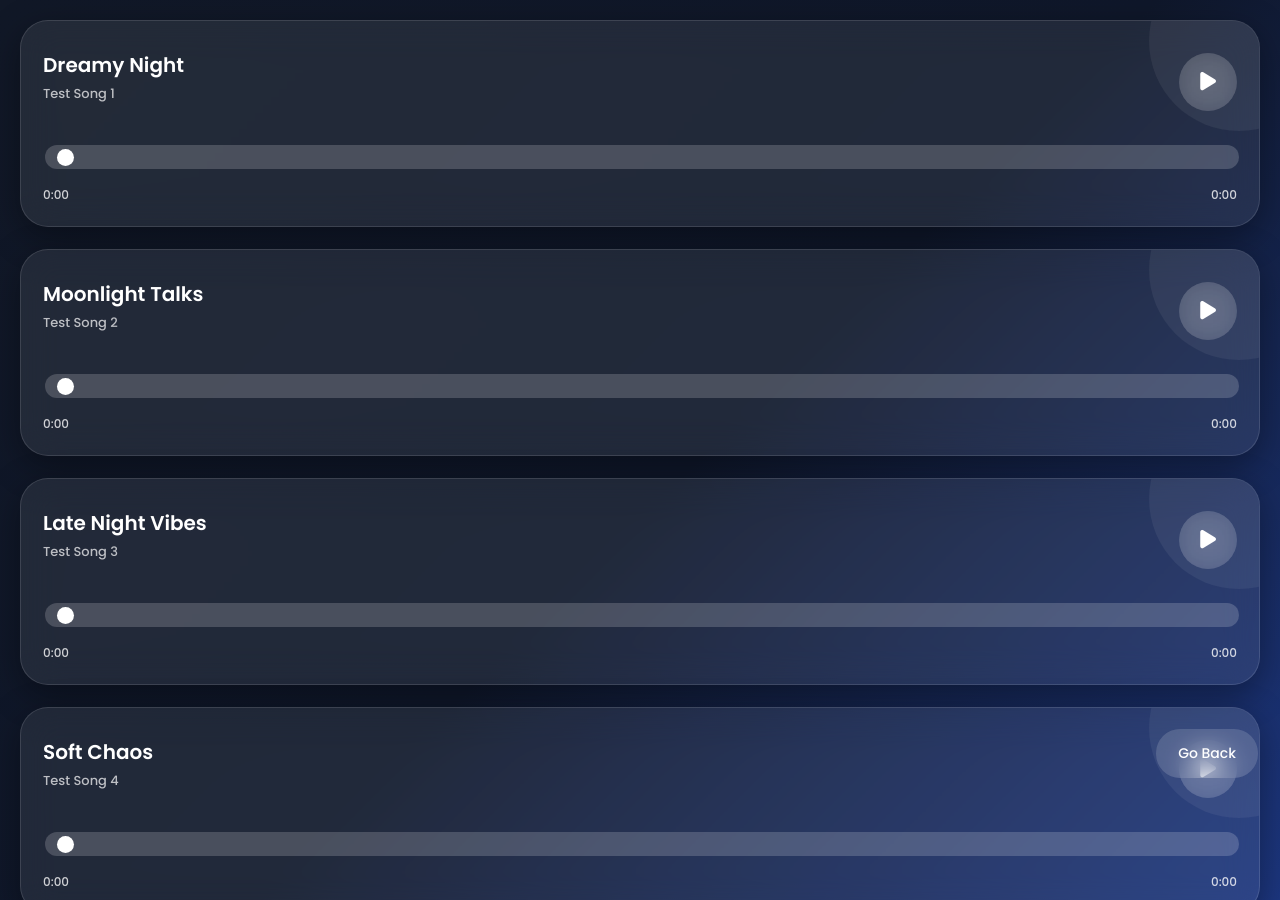
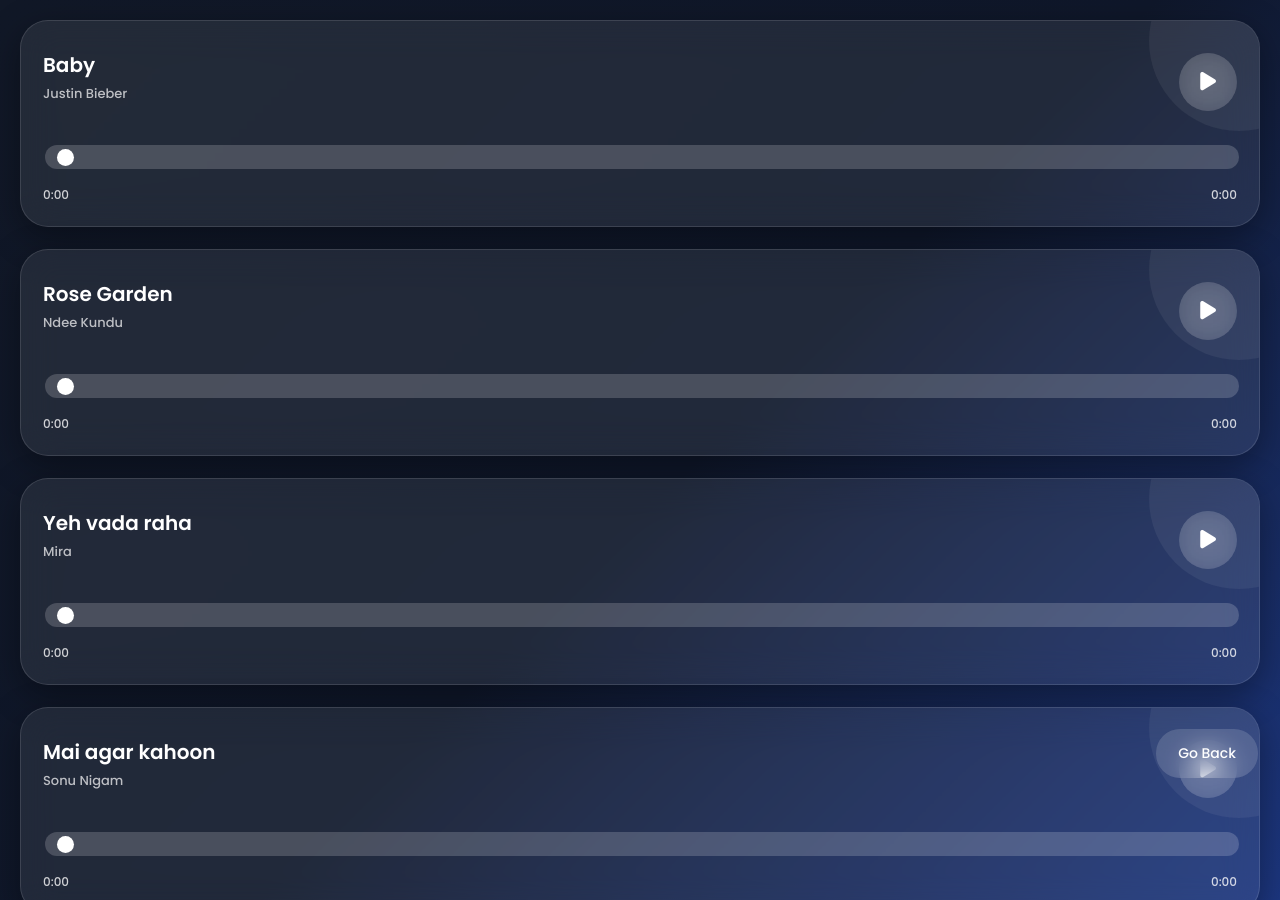
Before and after one commit to Dongitworld/Download, a plain HTML site: page songs.html in a window 1280 px wide. Shown: the top 900 px of the page. Drawn offline with Linux system fonts and the light colour scheme.

Commit message:
Update songs.html

```diff
--- a/songs.html
+++ b/songs.html
@@ -151,8 +151,8 @@ body{
   <div class="song-top">
 
     <div>
-      <div class="song-title">Dreamy Night</div>
-      <div class="artist">Test Song 1</div>
+      <div class="song-title">Baby</div>
+      <div class="artist">Justin Bieber</div>
     </div>
 
     <button class="play-btn" onclick="toggleSong(0,this)">
@@ -177,7 +177,7 @@ body{
 
   </div>
 
-  <audio src="https://www.soundhelix.com/examples/mp3/SoundHelix-Song-1.mp3"></audio>
+  <audio src="Song1.mp3"></audio>
 
 </div>
 
@@ -187,8 +187,8 @@ body{
   <div class="song-top">
 
     <div>
-      <div class="song-title">Moonlight Talks</div>
-      <div class="artist">Test Song 2</div>
+      <div class="song-title">Rose Garden</div>
+      <div class="artist">Ndee Kundu</div>
     </div>
 
     <button class="play-btn" onclick="toggleSong(1,this)">
@@ -213,7 +213,7 @@ body{
 
   </div>
 
-  <audio src="https://www.soundhelix.com/examples/mp3/SoundHelix-Song-2.mp3"></audio>
+  <audio src="Song2.mp3"></audio>
 
 </div>
 
@@ -223,8 +223,8 @@ body{
   <div class="song-top">
 
     <div>
-      <div class="song-title">Late Night Vibes</div>
-      <div class="artist">Test Song 3</div>
+      <div class="song-title">Yeh vada raha</div>
+      <div class="artist">Mira</div>
     </div>
 
     <button class="play-btn" onclick="toggleSong(2,this)">
@@ -249,7 +249,7 @@ body{
 
   </div>
 
-  <audio src="https://www.soundhelix.com/examples/mp3/SoundHelix-Song-3.mp3"></audio>
+  <audio src="Song3.mp3"></audio>
 
 </div>
 
@@ -259,8 +259,8 @@ body{
   <div class="song-top">
 
     <div>
-      <div class="song-title">Soft Chaos</div>
-      <div class="artist">Test Song 4</div>
+      <div class="song-title">Mai agar kahoon</div>
+      <div class="artist">Sonu Nigam</div>
     </div>
 
     <button class="play-btn" onclick="toggleSong(3,this)">
@@ -285,7 +285,7 @@ body{
 
   </div>
 
-  <audio src="https://www.soundhelix.com/examples/mp3/SoundHelix-Song-4.mp3"></audio>
+  <audio src="Song4.mp3"></audio>
 
 </div>
 
```
